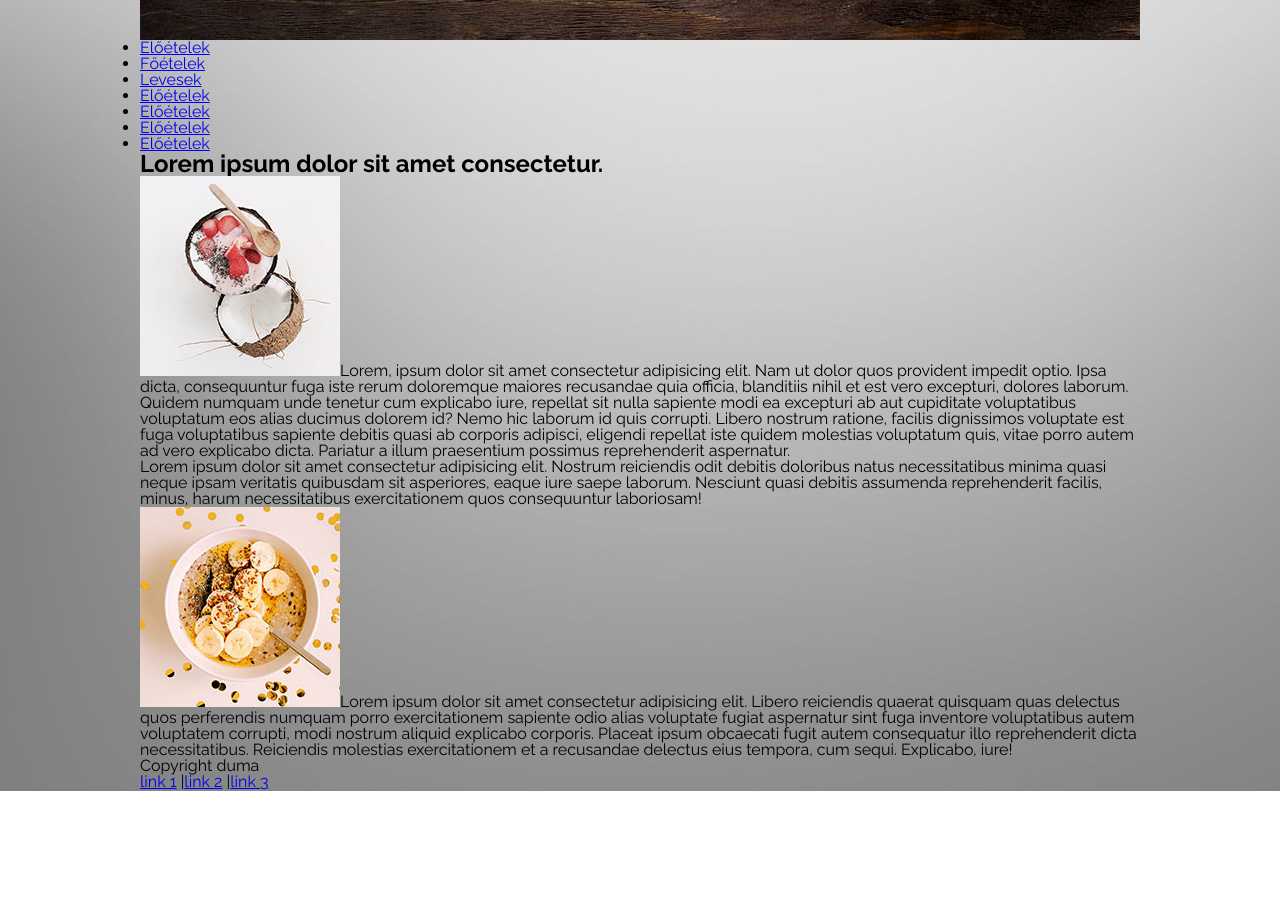
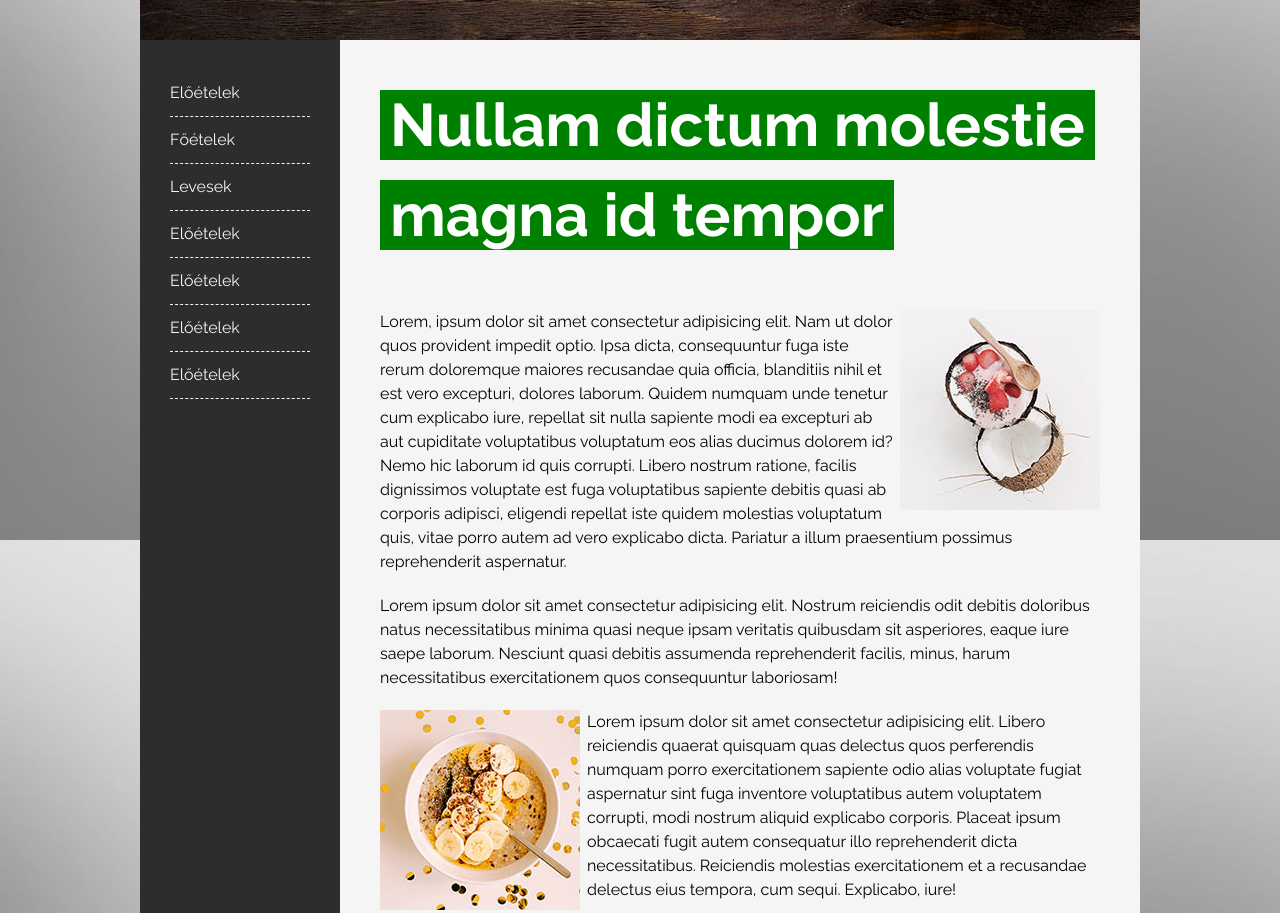
Before and after one commit to SzoftTeszt/2024.09.28_05, a plain HTML site: page index.html in a window 1280 px wide. Shown: the part 260-1173 px from the top of the page. Before the commit the page ends 1051 px from the top, so only its background shows below. Drawn offline with Linux system fonts and the light colour scheme.

Commit message:
Finished

```diff
--- a/css/style.css
+++ b/css/style.css
@@ -5,11 +5,13 @@
   padding: 0;
   line-height: 1;
   box-sizing: border-box;
+  list-style: none;
 
 }
 
 body{
- background: url('../pics/bg-body.jpg');
+ background: url('../pics/bg-body.jpg') fixed;
+ background-size: cover;
  font-family: "Raleway", sans-serif;
  font-optical-sizing: auto;
  font-weight: 400;
@@ -29,3 +31,92 @@ body{
 h1{
   color:white;
 }
+.navbar{
+  width: 20%;
+  float:left;
+
+}
+.content{
+  width:80%;
+  float:left;
+  background: whitesmoke;
+  padding: 40px;
+}
+.content p{
+  line-height: 1.5;
+  margin-bottom: 20px;
+}
+.clearfix{
+  background-color: rgb(45,45,45);
+
+  /* margin: 30px 0 0 0; */
+}
+.clearfix::after, .footer::after {
+  content:"";
+  clear: both;
+  display: table;
+}
+.navbar ul{
+  padding: 30px;
+}
+
+.navbar ul li{
+  border-bottom: 1px dashed whitesmoke;
+
+}
+.navbar ul li a{
+  text-decoration: none;
+  color:whitesmoke;
+  padding: 15px 0;
+  display: block;
+}
+.navbar ul li a:hover{
+  padding-left: 15px;
+  background: rgba(255,255,255,.2);
+
+}
+.jobb{
+  float:right;
+  margin:0 0 5px 5px;
+}
+.bal{
+  float:left;
+  margin:0 7px 0 0;
+}
+h2{
+  background-color: green;
+  font-size: 60px;
+  display: inline;
+  line-height: 1.5;
+  border-left: 10px solid green;
+  border-right: 10px solid green;
+  color:white;
+  -webkit-box-decoration-break: clone;
+  box-decoration-break: clone;
+
+
+}
+.elso{
+  margin-top: 50px;
+
+}
+.footer{
+  padding: 20px 0 50px 0;
+}
+.footer div:first-child{
+  float:left
+}
+.footer div:last-child{
+  float:right;
+}
+.footer a{
+  color:black;
+  padding-left: 5px;
+  padding-right: 2px;
+}
+.footer a:last-child{
+  padding-right: 0;
+}
+.footer a:hover{
+  color:white;
+}
--- a/index.html
+++ b/index.html
@@ -25,10 +25,10 @@
         </ul>
       </div>
       <div class="content">
-        <h2>Lorem ipsum dolor sit amet consectetur.</h2>
-        <p><img src="./pics/kaja.jpg" alt="Ételkép">Lorem, ipsum dolor sit amet consectetur adipisicing elit. Nam ut dolor quos provident impedit optio. Ipsa dicta, consequuntur fuga iste rerum doloremque maiores recusandae quia officia, blanditiis nihil et est vero excepturi, dolores laborum. Quidem numquam unde tenetur cum explicabo iure, repellat sit nulla sapiente modi ea excepturi ab aut cupiditate voluptatibus voluptatum eos alias ducimus dolorem id? Nemo hic laborum id quis corrupti. Libero nostrum ratione, facilis dignissimos voluptate est fuga voluptatibus sapiente debitis quasi ab corporis adipisci, eligendi repellat iste quidem molestias voluptatum quis, vitae porro autem ad vero explicabo dicta. Pariatur a illum praesentium possimus reprehenderit aspernatur.</p>
+        <h2>Nullam dictum molestie magna id tempor</h2>
+        <p class="elso"><img class="jobb" src="./pics/kaja.jpg" alt="Ételkép">Lorem, ipsum dolor sit amet consectetur adipisicing elit. Nam ut dolor quos provident impedit optio. Ipsa dicta, consequuntur fuga iste rerum doloremque maiores recusandae quia officia, blanditiis nihil et est vero excepturi, dolores laborum. Quidem numquam unde tenetur cum explicabo iure, repellat sit nulla sapiente modi ea excepturi ab aut cupiditate voluptatibus voluptatum eos alias ducimus dolorem id? Nemo hic laborum id quis corrupti. Libero nostrum ratione, facilis dignissimos voluptate est fuga voluptatibus sapiente debitis quasi ab corporis adipisci, eligendi repellat iste quidem molestias voluptatum quis, vitae porro autem ad vero explicabo dicta. Pariatur a illum praesentium possimus reprehenderit aspernatur.</p>
         <p>Lorem ipsum dolor sit amet consectetur adipisicing elit. Nostrum reiciendis odit debitis doloribus natus necessitatibus minima quasi neque ipsam veritatis quibusdam sit asperiores, eaque iure saepe laborum. Nesciunt quasi debitis assumenda reprehenderit facilis, minus, harum necessitatibus exercitationem quos consequuntur laboriosam!</p>
-        <p><img src="./pics/kaja2.jpg" alt="Ételkép">Lorem ipsum dolor sit amet consectetur adipisicing elit. Libero reiciendis quaerat quisquam quas delectus quos perferendis numquam porro exercitationem sapiente odio alias voluptate fugiat aspernatur sint fuga inventore voluptatibus autem voluptatem corrupti, modi nostrum aliquid explicabo corporis. Placeat ipsum obcaecati fugit autem consequatur illo reprehenderit dicta necessitatibus. Reiciendis molestias exercitationem et a recusandae delectus eius tempora, cum sequi. Explicabo, iure!</p>
+        <p><img class="bal" src="./pics/kaja2.jpg" alt="Ételkép">Lorem ipsum dolor sit amet consectetur adipisicing elit. Libero reiciendis quaerat quisquam quas delectus quos perferendis numquam porro exercitationem sapiente odio alias voluptate fugiat aspernatur sint fuga inventore voluptatibus autem voluptatem corrupti, modi nostrum aliquid explicabo corporis. Placeat ipsum obcaecati fugit autem consequatur illo reprehenderit dicta necessitatibus. Reiciendis molestias exercitationem et a recusandae delectus eius tempora, cum sequi. Explicabo, iure!</p>
       </div>
     </div>
     <div class="footer">
```
